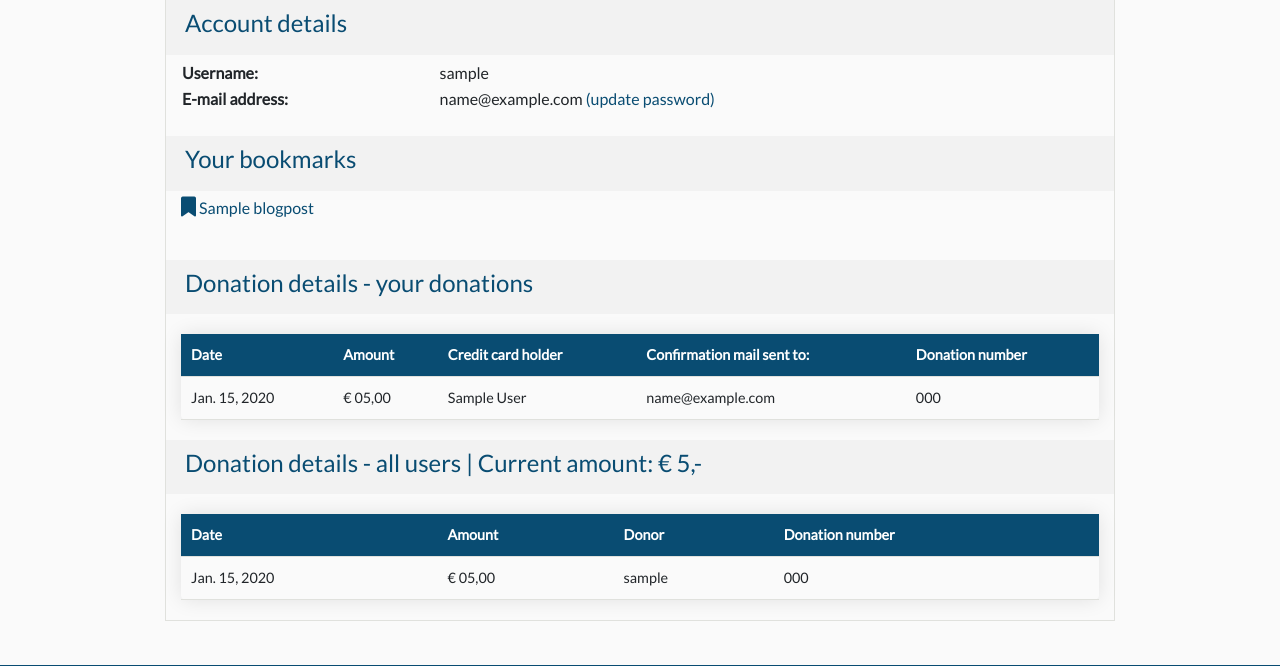
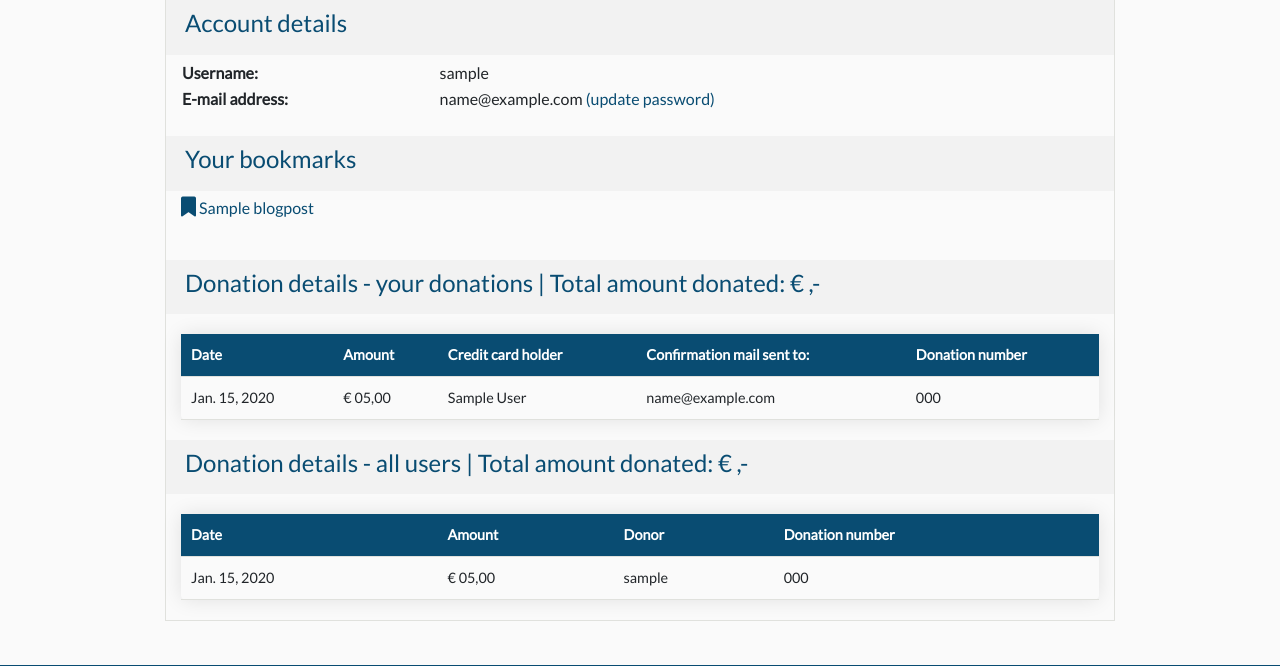
Before and after one commit to SuzanneNL/pluviophile, a Django app: page /profiles/account in a window 1280 px wide. Shown: the part 189-855 px from the top of the page. Run offline with Django 3.2, Linux system fonts and the light colour scheme; a user stored in the database is signed in; tables that the repository leaves empty hold one stand-in row (values such as "Sample post"); grey boxes marked "Sample" are stand-in pictures; some libraries are stand-ins or nearby versions.

Commit message:
Also display total amount donated by logged in user

```diff
--- a/profiles/templates/profiles/account.html
+++ b/profiles/templates/profiles/account.html
@@ -56,7 +56,7 @@
             </div>
             {% if donations_by_user %}
             <div class="col grey-col">
-                <h4>Donation details {% if request.user.is_superuser %} - your donations{% endif %}</h4>
+                <h4>Donation details {% if request.user.is_superuser %} - your donations{% endif %} | Total amount donated: € <span id="your-amount-donated"></span>,- </h4>
             </div>
             <div class="col">
                 <!--Donation table on large screens-->
@@ -71,7 +71,7 @@
                     {% for donation in donations_by_user %}
                     <tr>
                         <td>{{ donation.date.date }}</td>
-                        <td>€ 05,00</td>
+                        <td class="your-donation-amount">€ 05,00</td>
                         <td>{{ donation.donor_full_name }}</td>
                         <td>{{ donation.email }}</td>
                         <td>{{ donation.donation_number }}</td>
@@ -100,7 +100,7 @@
             {% if donations %}
             {% if request.user.is_superuser %}
             <div class="col grey-col">
-                <h4>Donation details - all users | Current amount: € <span id="amount-donated"></span>,- </h4>
+                <h4>Donation details - all users | Total amount donated: € <span id="amount-donated"></span>,- </h4>
             </div>
             <div class="col">
                 <!--Donation table on large screens-->
@@ -160,11 +160,24 @@
     let donationCount = document.getElementsByClassName("donation-amount").length
     let donationAmount = donationCount * 5;
 
+    if (donationCount > 1) {
+    showDonationAmount();
+    }
+
     function showDonationAmount() {
         document.getElementById("amount-donated").innerHTML = donationAmount;
     }
 
-    showDonationAmount();
+    let yourDonationCount = document.getElementsByClassName("your-donation-amount").length
+    let yourDonationAmount = yourDonationCount * 5;
+
+    if (yourDonationCount > 1) {
+        showYourDonationAmount();
+    }
+
+    function showYourDonationAmount() {
+        document.getElementById("your-amount-donated").innerHTML = yourDonationAmount;
+    }
 </script>
 
 <script src="{% static '/js/back_to_top.js' %}"></script>
```
